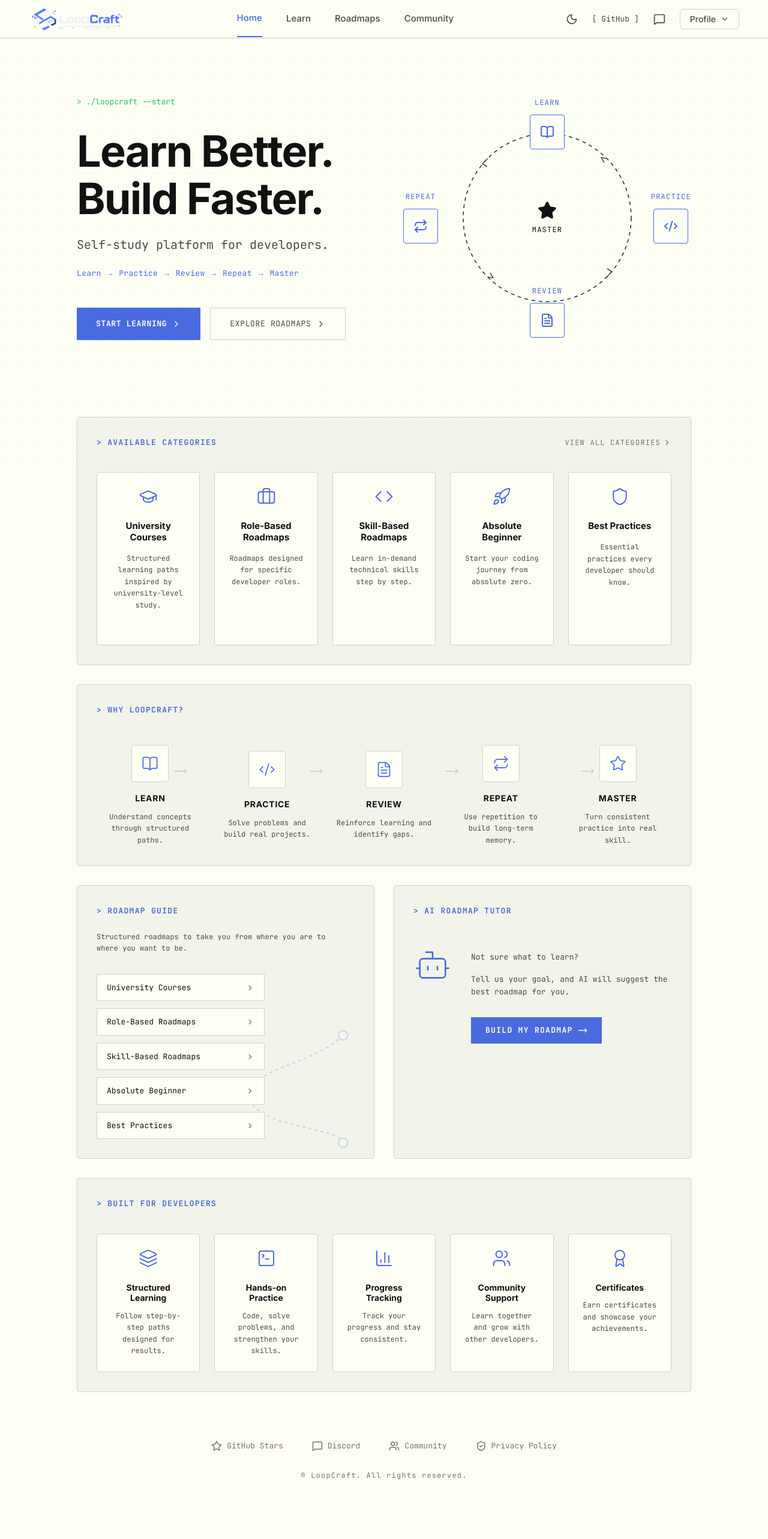
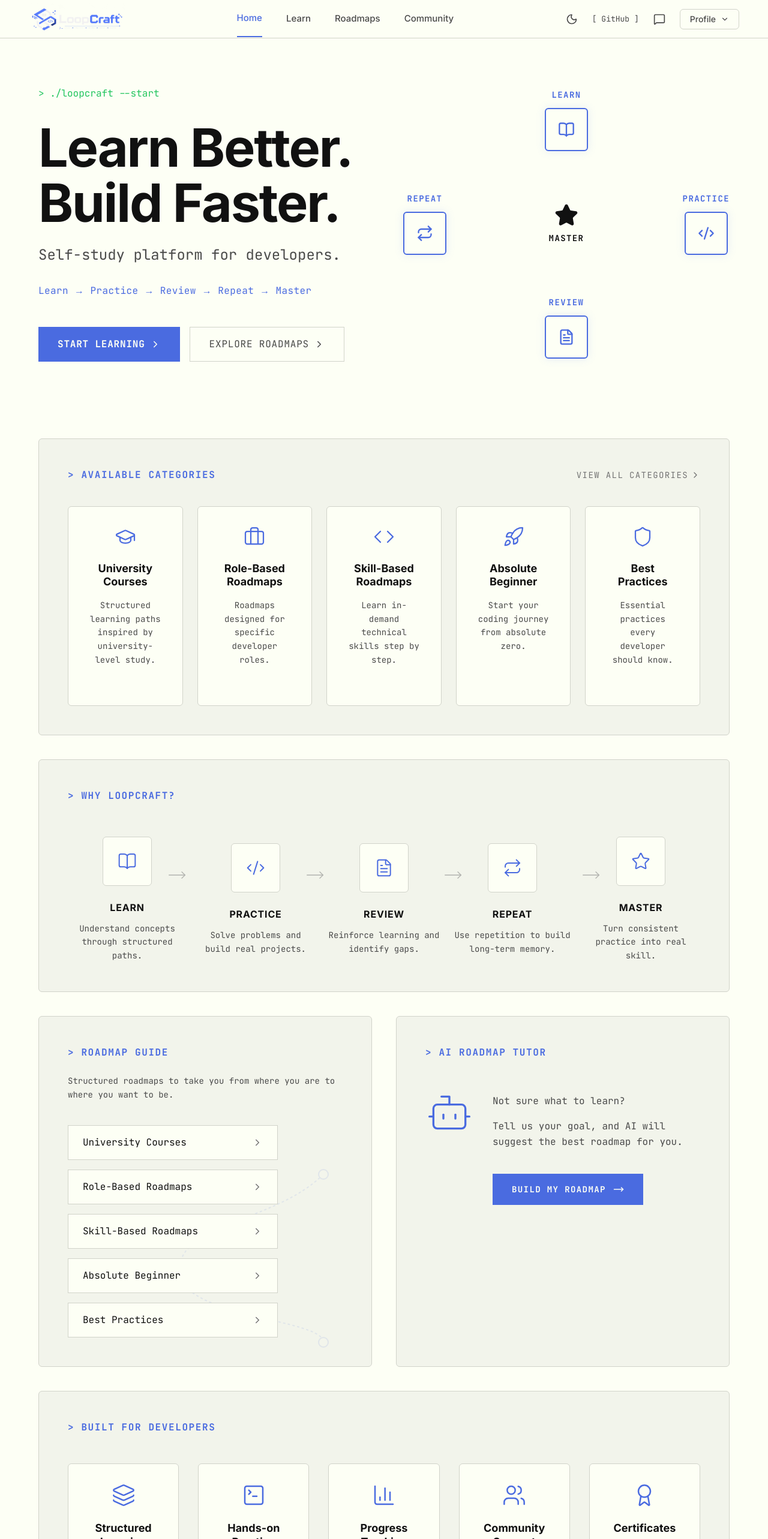
Before and after one commit to fahm-codes/Loop-Craft, a Next.js app: page / in a window 1280 px wide. Shown: the top 2566 px of the page at 60% size. Before the commit the page ends 2532 px from the top, so only its background shows below. Built offline with nearby package versions, Linux system fonts and the light colour scheme.

Commit message:
style: upscale font sizes and adjust layout width for ultrawide screens

```diff
--- a/src/app/page.tsx
+++ b/src/app/page.tsx
@@ -4,115 +4,110 @@ import {
   GraduationCap, Briefcase, Code, Rocket, Shield,
   MoveRight, Bot, Layers, TerminalSquare, BarChart3,
   Users, Award, MessageSquare, ShieldCheck,
-  ChevronRight, Play
+  ChevronRight
 } from 'lucide-react';
 
 export default function Home() {
   return (
-    <div className="w-full relative min-h-screen pb-12">
+    <div className="w-full relative min-h-screen pb-12 bg-bg-main">
 
       {/* 1. HERO SECTION */}
-      <section className="w-full px-6 md:px-12 lg:px-24 xl:px-32 pt-24 pb-32">
+      <section className="max-w-screen-2xl mx-auto px-6 md:px-12 lg:px-16 pt-20 pb-32">
         <div className="grid grid-cols-1 lg:grid-cols-2 gap-16 items-center">
 
           {/* Hero Left */}
           <div>
-            <div className="font-mono text-success text-[13px] mb-8">
+            <div className="font-mono text-success text-sm lg:text-base mb-8">
               &gt; ./loopcraft --start
             </div>
 
-            <h1 className="text-6xl md:text-7xl font-sans font-bold text-text-primary mb-6 tracking-tight leading-[1.1]">
+            <h1 className="text-6xl md:text-[5rem] lg:text-[5.5rem] font-sans font-bold text-text-primary mb-6 tracking-tight leading-[1.05]">
               Learn Better.<br />
               Build Faster.
             </h1>
 
-            <p className="text-lg md:text-xl text-text-secondary font-mono mb-6">
+            <p className="text-xl lg:text-2xl text-text-secondary font-mono mb-8">
               Self-study platform for developers.
             </p>
 
-            <div className="font-mono text-accent text-[13px] mb-12 tracking-wide">
+            <div className="font-mono text-accent text-sm lg:text-base mb-12 tracking-wide">
               Learn &rarr; Practice &rarr; Review &rarr; Repeat &rarr; Master
             </div>
 
-            <div className="flex flex-wrap gap-4 font-mono text-[13px] uppercase tracking-wider">
+            <div className="flex flex-wrap gap-4 font-mono text-sm lg:text-base uppercase tracking-wider">
               <Link href="/roadmaps/ai-engineering" className="bg-accent text-bg-main px-8 py-4 font-bold hover:opacity-90 transition-opacity flex items-center gap-2">
-                START LEARNING <ChevronRight size={16} />
+                START LEARNING <ChevronRight size={18} />
               </Link>
               <button className="border border-border-main text-text-secondary px-8 py-4 hover:border-text-muted hover:text-text-primary transition-colors flex items-center gap-2">
-                EXPLORE ROADMAPS <ChevronRight size={16} />
+                EXPLORE ROADMAPS <ChevronRight size={18} />
               </button>
             </div>
           </div>
 
           {/* Hero Right - Diagram */}
-          <div className="relative h-[400px] hidden lg:flex items-center justify-center font-mono text-xs uppercase tracking-widest text-accent">
+          <div className="relative h-[450px] hidden lg:flex items-center justify-center font-mono text-sm uppercase tracking-widest text-accent">
             {/* Center Star */}
             <div className="absolute flex flex-col items-center gap-2 z-10">
-              <Star size={32} className="text-text-primary fill-text-primary" />
-              <span className="text-text-primary">MASTER</span>
+              <Star size={40} className="text-text-primary fill-text-primary" />
+              <span className="text-text-primary font-bold">MASTER</span>
             </div>
 
             {/* Nodes */}
             <div className="absolute top-0 flex flex-col items-center gap-3">
-              <span className="text-accent">LEARN</span>
-              <div className="border border-accent rounded-sm p-4 bg-bg-main">
-                <BookOpen size={24} className="text-accent" />
+              <span className="text-accent font-bold">LEARN</span>
+              <div className="border-2 border-accent rounded-md p-5 bg-bg-main shadow-[0_0_15px_rgba(99,133,240,0.15)]">
+                <BookOpen size={28} className="text-accent" />
               </div>
             </div>
 
             <div className="absolute right-0 flex flex-col items-center gap-3">
-              <span className="text-accent">PRACTICE</span>
-              <div className="border border-accent rounded-sm p-4 bg-bg-main">
-                <Code2 size={24} className="text-accent" />
+              <span className="text-accent font-bold">PRACTICE</span>
+              <div className="border-2 border-accent rounded-md p-5 bg-bg-main shadow-[0_0_15px_rgba(99,133,240,0.15)]">
+                <Code2 size={28} className="text-accent" />
               </div>
             </div>
 
             <div className="absolute bottom-0 flex flex-col items-center gap-3">
-              <span className="text-accent">REVIEW</span>
-              <div className="border border-accent rounded-sm p-4 bg-bg-main">
-                <FileText size={24} className="text-accent" />
+              <span className="text-accent font-bold">REVIEW</span>
+              <div className="border-2 border-accent rounded-md p-5 bg-bg-main shadow-[0_0_15px_rgba(99,133,240,0.15)]">
+                <FileText size={28} className="text-accent" />
               </div>
             </div>
 
             <div className="absolute left-0 flex flex-col items-center gap-3">
-              <span className="text-accent">REPEAT</span>
-              <div className="border border-accent rounded-sm p-4 bg-bg-main">
-                <Repeat size={24} className="text-accent" />
+              <span className="text-accent font-bold">REPEAT</span>
+              <div className="border-2 border-accent rounded-md p-5 bg-bg-main shadow-[0_0_15px_rgba(99,133,240,0.15)]">
+                <Repeat size={28} className="text-accent" />
               </div>
             </div>
 
             {/* Connecting dashed lines SVG */}
-            <svg className="absolute w-full h-full -z-10" viewBox="0 0 400 400" fill="none" xmlns="http://www.w3.org/2000/svg">
-              <circle cx="200" cy="200" r="140" stroke="#292929" strokeWidth="1.5" strokeDasharray="6 6" />
-              {/* Arrow heads can be approximated or left as dashed circle for simplicity */}
-              {/* Top right arrow */}
-              <path d="M 299 101 L 290 100 L 295 108" stroke="#4A4A4A" strokeWidth="1.5" fill="none"/>
-              {/* Bottom right arrow */}
-              <path d="M 299 299 L 308 290 L 300 285" stroke="#4A4A4A" strokeWidth="1.5" fill="none"/>
-              {/* Bottom left arrow */}
-              <path d="M 101 299 L 110 300 L 105 292" stroke="#4A4A4A" strokeWidth="1.5" fill="none"/>
-              {/* Top left arrow */}
-              <path d="M 101 101 L 92 110 L 100 115" stroke="#4A4A4A" strokeWidth="1.5" fill="none"/>
+            <svg className="absolute w-full h-full -z-10" viewBox="0 0 450 450" fill="none" xmlns="http://www.w3.org/2000/svg">
+              <circle cx="225" cy="225" r="160" stroke="#292929" strokeWidth="2" strokeDasharray="8 8" />
+              {/* Approximated arrow heads */}
+              <path d="M 338 112 L 325 112 L 332 124" stroke="#4A4A4A" strokeWidth="2" fill="none"/>
+              <path d="M 338 338 L 351 338 L 344 326" stroke="#4A4A4A" strokeWidth="2" fill="none"/>
+              <path d="M 112 338 L 125 338 L 118 326" stroke="#4A4A4A" strokeWidth="2" fill="none"/>
+              <path d="M 112 112 L 99 112 L 106 124" stroke="#4A4A4A" strokeWidth="2" fill="none"/>
             </svg>
           </div>
-
         </div>
       </section>
 
-      <div className="w-full px-6 md:px-12 lg:px-24 xl:px-32 flex flex-col gap-8">
+      <div className="max-w-screen-2xl mx-auto px-6 md:px-12 lg:px-16 flex flex-col gap-10">
 
         {/* 2. AVAILABLE CATEGORIES */}
-        <section className="border border-border-main p-8 bg-bg-sec rounded-sm">
+        <section className="border border-border-main p-8 lg:p-12 bg-bg-sec rounded-md">
           <div className="flex justify-between items-center mb-10">
-            <h2 className="font-mono text-[13px] tracking-widest uppercase text-accent font-bold">
+            <h2 className="font-mono text-sm lg:text-base tracking-widest uppercase text-accent font-bold">
               &gt; AVAILABLE CATEGORIES
             </h2>
-            <Link href="#" className="font-mono text-xs text-text-muted hover:text-text-primary tracking-widest flex items-center gap-1">
-              VIEW ALL CATEGORIES <ChevronRight size={14} />
+            <Link href="#" className="font-mono text-xs lg:text-sm text-text-muted hover:text-text-primary tracking-widest flex items-center gap-1">
+              VIEW ALL CATEGORIES <ChevronRight size={16} />
             </Link>
           </div>
 
-          <div className="grid grid-cols-1 md:grid-cols-3 lg:grid-cols-5 gap-6">
+          <div className="grid grid-cols-1 md:grid-cols-3 xl:grid-cols-5 gap-6">
             {[
               { icon: GraduationCap, title: 'University Courses', desc: 'Structured learning paths inspired by university-level study.' },
               { icon: Briefcase, title: 'Role-Based Roadmaps', desc: 'Roadmaps designed for specific developer roles.', link: '/roadmaps/ai-engineering' },
@@ -120,12 +115,12 @@ export default function Home() {
               { icon: Rocket, title: 'Absolute Beginner', desc: 'Start your coding journey from absolute zero.' },
               { icon: Shield, title: 'Best Practices', desc: 'Essential practices every developer should know.' },
             ].map((cat, i) => (
-              <Link key={i} href={cat.link || "#"} className="group block border border-border-main bg-bg-main p-6 hover:border-accent transition-colors rounded-sm flex flex-col items-center text-center relative h-full">
-                <cat.icon size={32} className="text-accent mb-6" strokeWidth={1.5} />
-                <h3 className="font-sans font-bold text-text-primary text-[15px] mb-4 leading-tight">{cat.title}</h3>
-                <p className="font-mono text-xs text-text-secondary leading-relaxed mb-8 flex-grow">{cat.desc}</p>
-                <div className="absolute bottom-4 right-4 text-accent opacity-0 group-hover:opacity-100 transition-opacity">
-                  <MoveRight size={16} />
+              <Link key={i} href={cat.link || "#"} className="group block border border-border-main bg-bg-main p-8 hover:border-accent transition-colors rounded-md flex flex-col items-center text-center relative h-full">
+                <cat.icon size={36} className="text-accent mb-6" strokeWidth={1.5} />
+                <h3 className="font-sans font-bold text-text-primary text-lg mb-4 leading-tight">{cat.title}</h3>
+                <p className="font-mono text-sm text-text-secondary leading-relaxed mb-8 flex-grow">{cat.desc}</p>
+                <div className="absolute bottom-6 right-6 text-accent opacity-0 group-hover:opacity-100 transition-opacity">
+                  <MoveRight size={20} />
                 </div>
               </Link>
             ))}
@@ -133,12 +128,12 @@ export default function Home() {
         </section>
 
         {/* 3. WHY LOOPCRAFT */}
-        <section className="border border-border-main p-8 bg-bg-sec rounded-sm">
-          <h2 className="font-mono text-[13px] tracking-widest uppercase text-accent font-bold mb-12">
+        <section className="border border-border-main p-8 lg:p-12 bg-bg-sec rounded-md">
+          <h2 className="font-mono text-sm lg:text-base tracking-widest uppercase text-accent font-bold mb-14">
             &gt; WHY LOOPCRAFT?
           </h2>
 
-          <div className="flex flex-col lg:flex-row justify-between items-start lg:items-center gap-8 lg:gap-4 relative">
+          <div className="flex flex-col lg:flex-row justify-between items-start lg:items-center gap-10 lg:gap-4 relative">
             {[
               { icon: BookOpen, title: 'LEARN', desc: 'Understand concepts through structured paths.' },
               { icon: Code2, title: 'PRACTICE', desc: 'Solve problems and build real projects.' },
@@ -147,73 +142,73 @@ export default function Home() {
               { icon: Star, title: 'MASTER', desc: 'Turn consistent practice into real skill.' },
             ].map((step, i) => (
               <div key={i} className="flex-1 flex flex-col items-center text-center relative z-10 w-full">
-                <div className="border border-border-main bg-bg-main rounded-sm p-4 mb-4">
-                  <step.icon size={28} className="text-accent" strokeWidth={1.5} />
+                <div className="border border-border-main bg-bg-main rounded-md p-6 mb-6">
+                  <step.icon size={32} className="text-accent" strokeWidth={1.5} />
                 </div>
-                <h3 className="font-sans font-bold text-text-primary text-[14px] mb-3 uppercase tracking-wider">{step.title}</h3>
-                <p className="font-mono text-xs text-text-secondary leading-relaxed max-w-[160px]">{step.desc}</p>
+                <h3 className="font-sans font-bold text-text-primary text-base mb-3 uppercase tracking-wider">{step.title}</h3>
+                <p className="font-mono text-sm text-text-secondary leading-relaxed max-w-[200px]">{step.desc}</p>
               </div>
             ))}
 
             {/* Connecting Arrows for desktop */}
-            <div className="hidden lg:flex absolute top-8 left-[10%] right-[10%] justify-between z-0 px-8">
-               <MoveRight size={24} className="text-text-muted opacity-50" strokeWidth={1} />
-               <MoveRight size={24} className="text-text-muted opacity-50" strokeWidth={1} />
-               <MoveRight size={24} className="text-text-muted opacity-50" strokeWidth={1} />
-               <MoveRight size={24} className="text-text-muted opacity-50" strokeWidth={1} />
+            <div className="hidden lg:flex absolute top-12 left-[12%] right-[12%] justify-between z-0 px-10">
+               <MoveRight size={32} className="text-text-muted opacity-50" strokeWidth={1} />
+               <MoveRight size={32} className="text-text-muted opacity-50" strokeWidth={1} />
+               <MoveRight size={32} className="text-text-muted opacity-50" strokeWidth={1} />
+               <MoveRight size={32} className="text-text-muted opacity-50" strokeWidth={1} />
             </div>
           </div>
         </section>
 
         {/* 4. ROADMAP GUIDE & AI TUTOR */}
-        <div className="grid grid-cols-1 lg:grid-cols-2 gap-8">
+        <div className="grid grid-cols-1 xl:grid-cols-2 gap-10">
 
           {/* Roadmap Guide */}
-          <section className="border border-border-main p-8 bg-bg-sec rounded-sm relative overflow-hidden flex flex-col">
-            <h2 className="font-mono text-[13px] tracking-widest uppercase text-accent font-bold mb-6">
+          <section className="border border-border-main p-8 lg:p-12 bg-bg-sec rounded-md relative overflow-hidden flex flex-col">
+            <h2 className="font-mono text-sm lg:text-base tracking-widest uppercase text-accent font-bold mb-6">
               &gt; ROADMAP GUIDE
             </h2>
-            <p className="font-mono text-xs text-text-secondary leading-relaxed mb-8 max-w-sm">
+            <p className="font-mono text-sm text-text-secondary leading-relaxed mb-10 max-w-md">
               Structured roadmaps to take you from where you are to where you want to be.
             </p>
 
-            <div className="flex flex-col gap-3 relative z-10 flex-grow">
+            <div className="flex flex-col gap-4 relative z-10 flex-grow">
               {['University Courses', 'Role-Based Roadmaps', 'Skill-Based Roadmaps', 'Absolute Beginner', 'Best Practices'].map((item, i) => (
-                <div key={i} className="border border-border-main bg-bg-main px-4 py-3 font-mono text-[13px] text-text-primary flex justify-between items-center max-w-[280px]">
+                <div key={i} className="border border-border-main bg-bg-main px-6 py-4 font-mono text-sm lg:text-base text-text-primary flex justify-between items-center max-w-[350px]">
                   {item}
-                  <ChevronRight size={14} className="text-text-muted" />
+                  <ChevronRight size={18} className="text-text-muted" />
                 </div>
               ))}
             </div>
 
             {/* Faint Path Graphic */}
-            <div className="absolute right-0 bottom-0 w-64 h-64 opacity-20 pointer-events-none">
-              <svg viewBox="0 0 100 100" className="w-full h-full fill-none stroke-accent" strokeWidth="1" strokeDasharray="2 2">
+            <div className="absolute right-0 bottom-0 w-[400px] h-[400px] opacity-10 pointer-events-none">
+              <svg viewBox="0 0 100 100" className="w-full h-full fill-none stroke-accent" strokeWidth="0.5" strokeDasharray="1 1">
                  <path d="M 80,20 C 60,40 20,40 20,60 C 20,80 80,80 80,90" />
-                 <circle cx="80" cy="20" r="3" className="fill-bg-main" strokeDasharray="0"/>
-                 <circle cx="20" cy="60" r="3" className="fill-bg-main" strokeDasharray="0"/>
-                 <circle cx="80" cy="90" r="3" className="fill-bg-main" strokeDasharray="0"/>
+                 <circle cx="80" cy="20" r="2" className="fill-bg-main" strokeDasharray="0"/>
+                 <circle cx="20" cy="60" r="2" className="fill-bg-main" strokeDasharray="0"/>
+                 <circle cx="80" cy="90" r="2" className="fill-bg-main" strokeDasharray="0"/>
               </svg>
             </div>
           </section>
 
           {/* AI Roadmap Tutor */}
-          <section className="border border-border-main p-8 bg-bg-sec rounded-sm flex flex-col">
-            <h2 className="font-mono text-[13px] tracking-widest uppercase text-accent font-bold mb-12">
+          <section className="border border-border-main p-8 lg:p-12 bg-bg-sec rounded-md flex flex-col">
+            <h2 className="font-mono text-sm lg:text-base tracking-widest uppercase text-accent font-bold mb-12">
               &gt; AI ROADMAP TUTOR
             </h2>
 
-            <div className="flex gap-8 items-start flex-grow">
-              <Bot size={64} className="text-accent shrink-0" strokeWidth={1} />
+            <div className="flex flex-col sm:flex-row gap-8 items-start flex-grow">
+              <Bot size={80} className="text-accent shrink-0" strokeWidth={1} />
               <div className="flex flex-col items-start pt-2">
-                <p className="font-mono text-[13px] text-text-secondary leading-relaxed mb-4">
+                <p className="font-mono text-sm lg:text-base text-text-secondary leading-relaxed mb-4">
                   Not sure what to learn?
                 </p>
-                <p className="font-mono text-[13px] text-text-secondary leading-relaxed mb-8">
+                <p className="font-mono text-sm lg:text-base text-text-secondary leading-relaxed mb-10 max-w-md">
                   Tell us your goal, and AI will suggest the best roadmap for you.
                 </p>
-                <button className="bg-accent text-bg-main px-6 py-3 font-mono text-[13px] uppercase font-bold tracking-widest hover:opacity-90 transition-opacity flex items-center gap-2">
-                  BUILD MY ROADMAP <MoveRight size={16} />
+                <button className="bg-accent text-bg-main px-8 py-4 font-mono text-sm uppercase font-bold tracking-widest hover:opacity-90 transition-opacity flex items-center gap-3">
+                  BUILD MY ROADMAP <MoveRight size={18} />
                 </button>
               </div>
             </div>
@@ -221,12 +216,12 @@ export default function Home() {
         </div>
 
         {/* 5. BUILT FOR DEVELOPERS */}
-        <section className="border border-border-main p-8 bg-bg-sec rounded-sm">
-          <h2 className="font-mono text-[13px] tracking-widest uppercase text-accent font-bold mb-10">
+        <section className="border border-border-main p-8 lg:p-12 bg-bg-sec rounded-md">
+          <h2 className="font-mono text-sm lg:text-base tracking-widest uppercase text-accent font-bold mb-12">
             &gt; BUILT FOR DEVELOPERS
           </h2>
 
-          <div className="grid grid-cols-1 md:grid-cols-3 lg:grid-cols-5 gap-6">
+          <div className="grid grid-cols-1 md:grid-cols-3 xl:grid-cols-5 gap-8">
             {[
               { icon: Layers, title: 'Structured Learning', desc: 'Follow step-by-step paths designed for results.' },
               { icon: TerminalSquare, title: 'Hands-on Practice', desc: 'Code, solve problems, and strengthen your skills.' },
@@ -234,10 +229,10 @@ export default function Home() {
               { icon: Users, title: 'Community Support', desc: 'Learn together and grow with other developers.' },
               { icon: Award, title: 'Certificates', desc: 'Earn certificates and showcase your achievements.' },
             ].map((feature, i) => (
-              <div key={i} className="border border-border-main bg-bg-main p-6 flex flex-col items-center text-center rounded-sm">
-                <feature.icon size={32} className="text-accent mb-6" strokeWidth={1.5} />
-                <h3 className="font-sans font-bold text-text-primary text-[14px] mb-3 leading-tight">{feature.title}</h3>
-                <p className="font-mono text-xs text-text-secondary leading-relaxed">{feature.desc}</p>
+              <div key={i} className="border border-border-main bg-bg-main p-8 flex flex-col items-center text-center rounded-md">
+                <feature.icon size={40} className="text-accent mb-6" strokeWidth={1.5} />
+                <h3 className="font-sans font-bold text-text-primary text-base lg:text-lg mb-4 leading-tight">{feature.title}</h3>
+                <p className="font-mono text-sm text-text-secondary leading-relaxed">{feature.desc}</p>
               </div>
             ))}
           </div>
@@ -246,23 +241,23 @@ export default function Home() {
       </div>
 
       {/* FOOTER */}
-      <footer className="w-full px-6 md:px-12 lg:px-24 xl:px-32 mt-20 flex flex-col items-center gap-8">
+      <footer className="w-full px-6 mt-24 mb-10 flex flex-col items-center gap-8">
         <div className="flex flex-wrap justify-center gap-12">
-          <Link href="#" className="flex items-center gap-2 font-mono text-[13px] text-text-muted hover:text-text-primary transition-colors">
-            <Star size={18} /> GitHub Stars
+          <Link href="#" className="flex items-center gap-2 font-mono text-sm text-text-muted hover:text-text-primary transition-colors">
+            <Star size={20} /> GitHub Stars
           </Link>
-          <Link href="#" className="flex items-center gap-2 font-mono text-[13px] text-text-muted hover:text-text-primary transition-colors">
-            <MessageSquare size={18} /> Discord
+          <Link href="#" className="flex items-center gap-2 font-mono text-sm text-text-muted hover:text-text-primary transition-colors">
+            <MessageSquare size={20} /> Discord
           </Link>
-          <Link href="#" className="flex items-center gap-2 font-mono text-[13px] text-text-muted hover:text-text-primary transition-colors">
-            <Users size={18} /> Community
+          <Link href="#" className="flex items-center gap-2 font-mono text-sm text-text-muted hover:text-text-primary transition-colors">
+            <Users size={20} /> Community
           </Link>
-          <Link href="#" className="flex items-center gap-2 font-mono text-[13px] text-text-muted hover:text-text-primary transition-colors">
-            <ShieldCheck size={18} /> Privacy Policy
+          <Link href="#" className="flex items-center gap-2 font-mono text-sm text-text-muted hover:text-text-primary transition-colors">
+            <ShieldCheck size={20} /> Privacy Policy
           </Link>
         </div>
 
-        <div className="font-mono text-xs text-text-muted mb-4 tracking-widest">
+        <div className="font-mono text-xs text-text-muted tracking-widest mt-4">
           &copy; LoopCraft. All rights reserved.
         </div>
       </footer>
```
